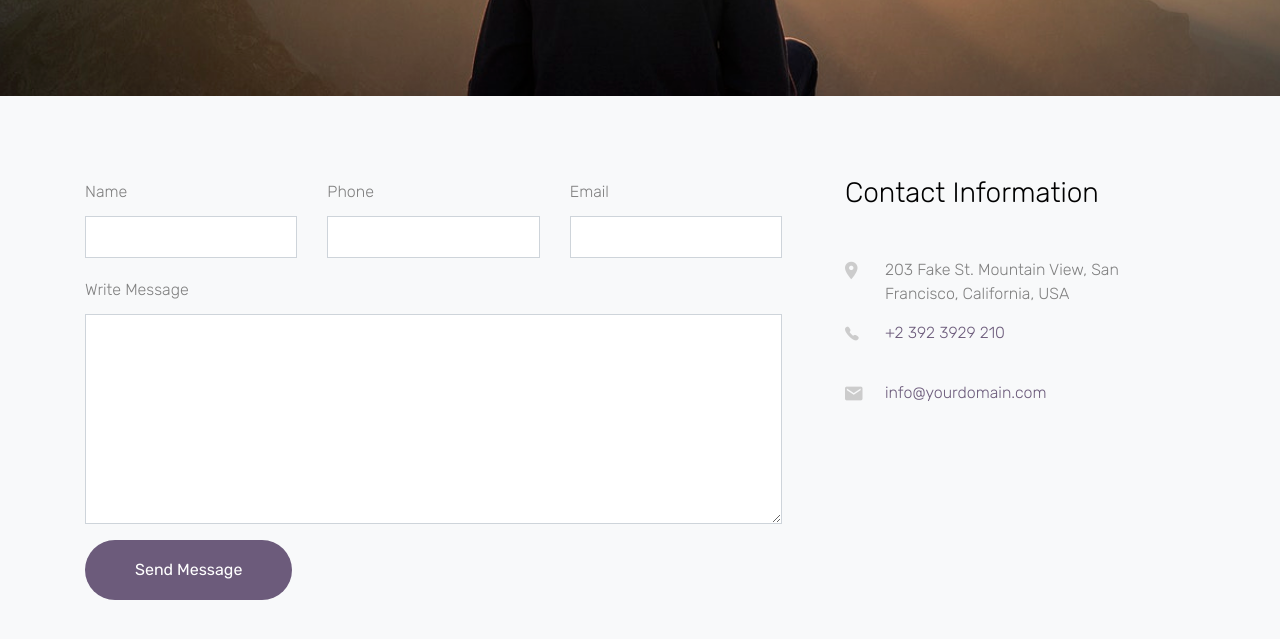
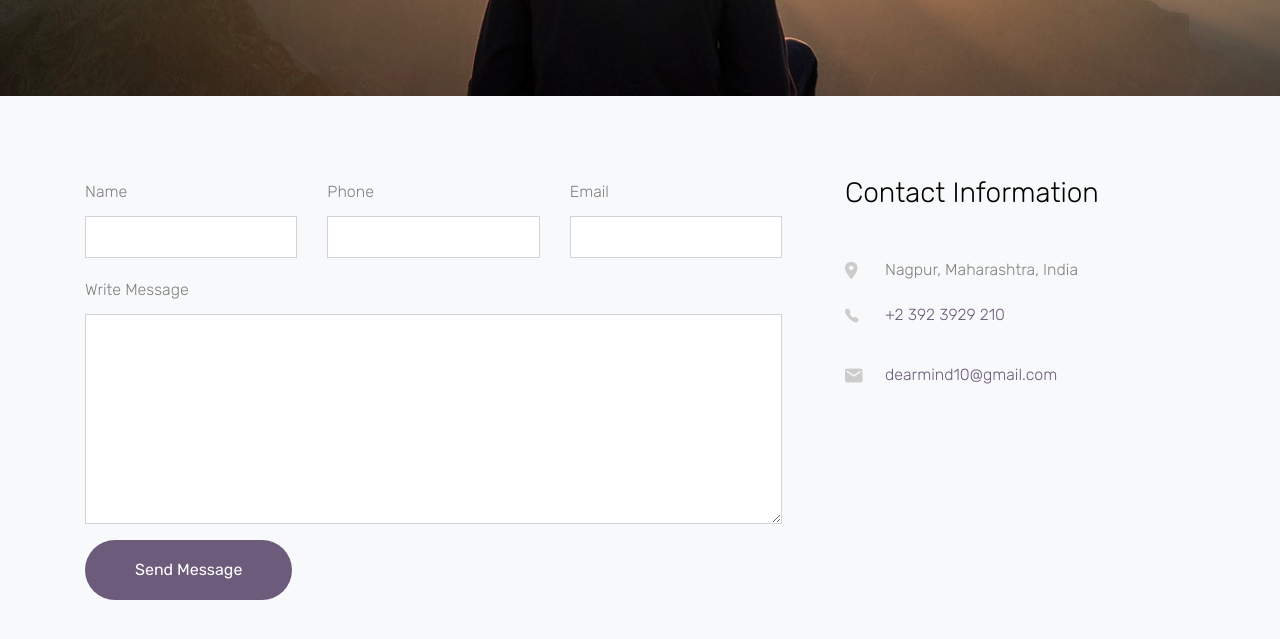
Before and after one commit to dearmind/dearmind.github.io, a Jekyll site: the page built from contact.html, in a window 1280 px wide and 900 px high, scrolled down 888 px. Shown: the top 639 px of the window. Built offline with Jekyll 4.4.1, drawn with Linux system fonts in a browser that asks for light colours; some web fonts are replaced.

Commit message:
Update contact.html

```diff
--- a/contact.html
+++ b/contact.html
@@ -61,9 +61,9 @@ title: "Contact"
             <div class="block-23">
               <h3 class="heading mb-5">Contact Information</h3>
               <ul>
-                <li><span class="icon ion-android-pin"></span><span class="text">203 Fake St. Mountain View, San Francisco, California, USA</span></li>
+                <li><span class="icon ion-android-pin"></span><span class="text">Nagpur, Maharashtra, India</span></li>
                 <li><a href="#"><span class="icon ion-ios-telephone"></span><span class="text">+2 392 3929 210</span></a></li>
-                <li><a href="#"><span class="icon ion-android-mail"></span><span class="text">info@yourdomain.com</span></a></li>
+                <li><a href="#"><span class="icon ion-android-mail"></span><span class="text">dearmind10@gmail.com</span></a></li>
               </ul>
             </div>
           </div>
```
